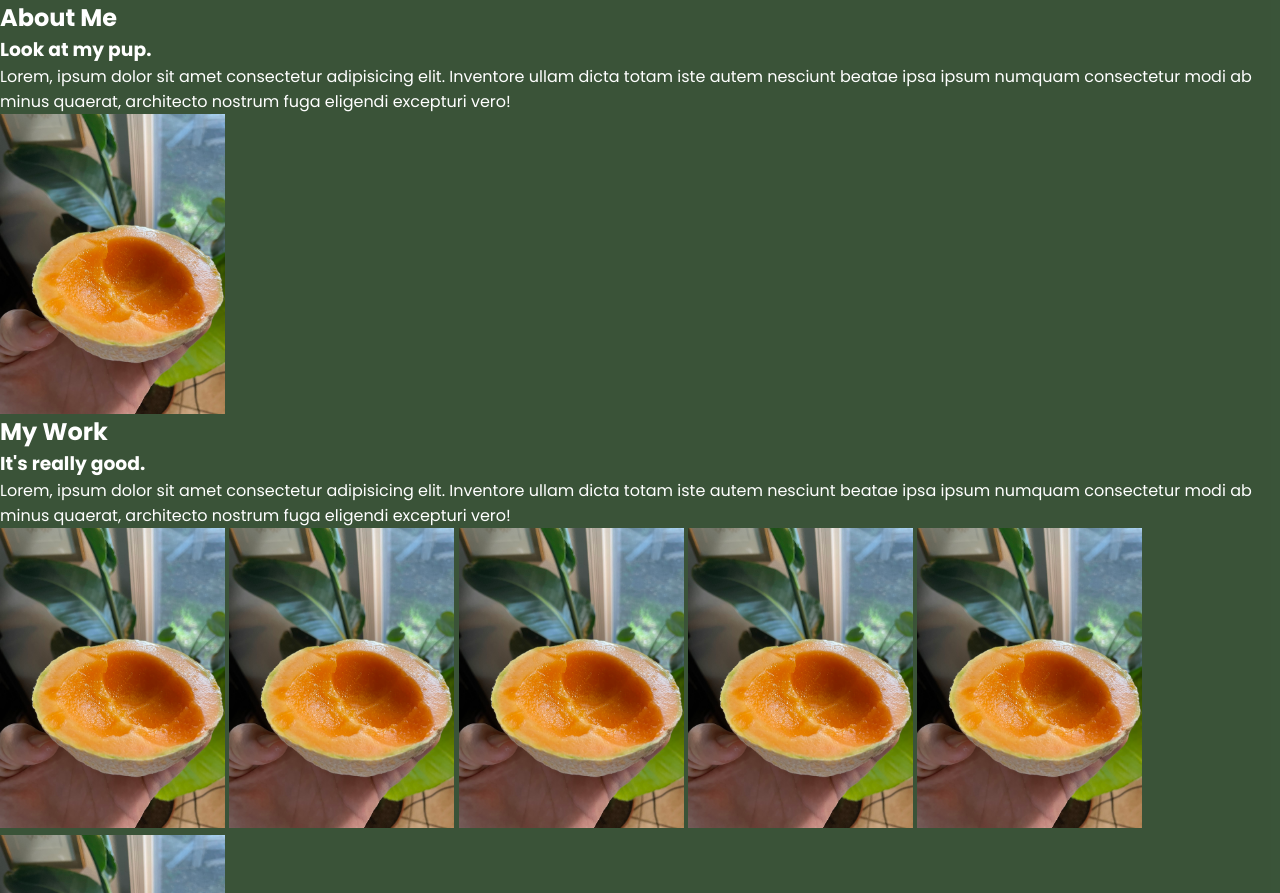
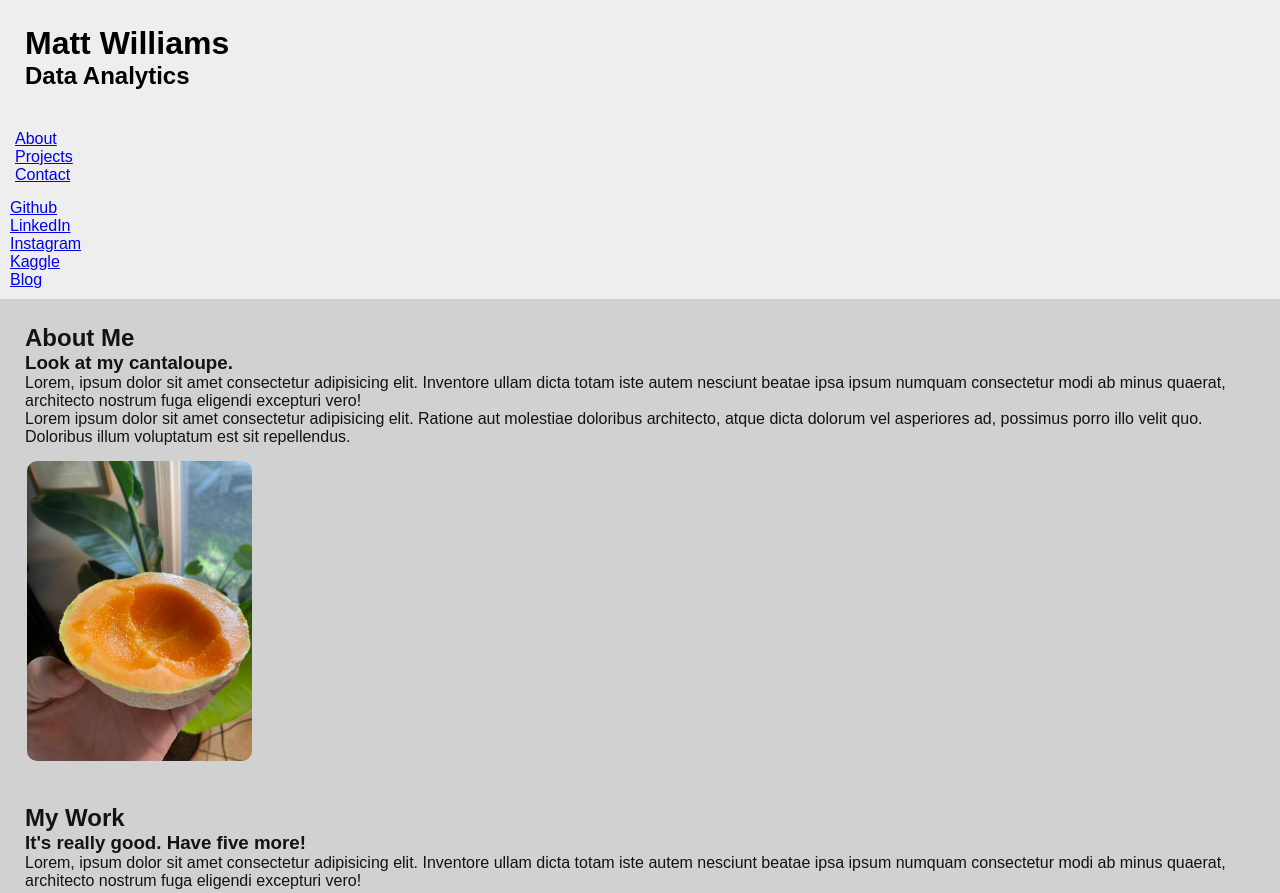
Before and after one commit to mattmwill/portfolio, a plain HTML site: page portfolio.html in a window 1280 px wide. Shown: the top 893 px of the page. Drawn offline with Linux system fonts and the light colour scheme.

Commit message:
changed nav-bar, adjusted colors, added links for socials, linked sections

```diff
--- a/portfolio.html
+++ b/portfolio.html
@@ -7,26 +7,48 @@
     <link rel="stylesheet" href="style.css">
 </head>
 <body>
-    <div class="overlay_portfolio"></div>
-    <div class = portfolio>
-        <section class="aboutme">
-            <div class="aboutme_text">
+    <div class="overlay_main"></div>
+    <div class = "nav-bar">
+        <div class = "nav-title">
+            <h1>Matt Williams</h1>
+            <h2>Data Analytics </h2>
+        </div>
+        <div class = "nav-content">
+            <ul>
+                <li><a href="#about"> About</a></li>
+                <li><a href="#projects"> Projects</a></li>
+                <li><a href="#contact"> Contact</a></li>
+            </ul>
+        </div>
+        <div class = "nav-social">
+            <ul>
+                <li><a href="https://github.com/mattmwill">Github</a></li>
+                <li><a href="https://www.linkedin.com/in/matthew23/">LinkedIn</a></li>
+                <li><a href="https://www.instagram.com/mattmitchl/">Instagram</a></li>
+                <li><a href="https://www.kaggle.com/mattwilliams23">Kaggle</a></li>
+                <li><a href="blog.html">Blog</a></li>
+            </ul>
+        </div>
+    </section>
+    <div class = "main">
+        <section class ="content">
+            <div id ="about">
                 <h2>About Me</h2>
-                <h3>Look at my pup.</h3>
+                <h3>Look at my cantaloupe.</h3>
                 <p>Lorem, ipsum dolor sit amet consectetur adipisicing elit. Inventore ullam dicta totam iste autem nesciunt beatae ipsa ipsum numquam consectetur modi ab minus quaerat, architecto nostrum fuga eligendi excepturi vero! </p>
+                <p>Lorem ipsum dolor sit amet consectetur adipisicing elit. Ratione aut molestiae doloribus architecto, atque dicta dolorum vel asperiores ad, possimus porro illo velit quo. Doloribus illum voluptatum est sit repellendus.</p>
             </div>
             <div class="aboutme_img">
                 <img src="assets/cantaloupe.jpeg" height = 300px>
             </div>
         </section>
-        <section class="projects">
-            <div class="projects_text">
-                <h2>My Work</h2>
-                <h3>It's really good.</h3>
+        <section id ="projects">
+            <div name ="projects_text">
+                <h2><br>My Work</h2>
+                <h3>It's really good. Have five more!</h3>
                 <p>Lorem, ipsum dolor sit amet consectetur adipisicing elit. Inventore ullam dicta totam iste autem nesciunt beatae ipsa ipsum numquam consectetur modi ab minus quaerat, architecto nostrum fuga eligendi excepturi vero! </p>
             </div>
-            <div class="projects_img">
-                <img src="assets/cantaloupe.jpeg" height="300px">
+            <div name ="projects_img">
                 <img src="assets/cantaloupe.jpeg" height="300px">
                 <img src="assets/cantaloupe.jpeg" height="300px">
                 <img src="assets/cantaloupe.jpeg" height="300px">
@@ -34,19 +56,12 @@
                 <img src="assets/cantaloupe.jpeg" height="300px">
             </div>
         </section>
-        <section class="contact">
-            <div class="contact_text">
+        <section id ="contact">
+            <div name ="contact_text">
                 <h2>Contact</h2>
-                <h3>Let's talk about sumthin</h3>
+                <h3>One day, people will want to talk to me.</h3>
                 <p>Lorem, ipsum dolor sit amet consectetur adipisicing elit. Inventore ullam dicta totam iste autem nesciunt beatae ipsa ipsum numquam consectetur modi ab minus quaerat, architecto nostrum fuga eligendi excepturi vero! </p>
             </div>
-            <div class="contact_img">
-                <img src="assets/cantaloupe.jpeg" height="300px">
-                <img src="assets/cantaloupe.jpeg" height="300px">
-                <img src="assets/cantaloupe.jpeg" height="300px">
-                <img src="assets/cantaloupe.jpeg" height="300px">
-                <img src="assets/cantaloupe.jpeg" height="300px">
-                <img src="assets/cantaloupe.jpeg" height="300px">
             </div>
         </section>
     </div>
--- a/style.css
+++ b/style.css
@@ -4,7 +4,6 @@
   margin: 0;
   padding: 0;
   box-sizing: border-box;
-  font-family: 'Poppins', sans-serif;
 }
 header
 {
@@ -12,7 +11,7 @@ header
   top: 0;
   left: 0;
   width: 100%;
-  padding: 40px 100px;
+  padding: 40px 0px;
   z-index: 1000;
   display: flex;
   justify-content: space-between;
@@ -25,27 +24,74 @@ header .logo
   cursor: pointer;
 }
 
-.portfolio{
+/*Side margins must match .nav-bar*/
+.main{
   text-align: left;
-  color:#fff;
-  background-color: #0e2d0cd0;
+  color:rgb(19, 19, 19);
+  background-color: #d1d1d1;
+  font-family: "avenir", sans-serif;
+  min-height: 100vh;
+  align-items: left;
+  padding: 25px;
+  margin-left:0px;
+  margin-right:0px;
 }
 
-.portfolio_text h1 {
+/*Side margins must match .main*/
+.nav-bar {
+  margin-top: 0px;
+  margin-right: 0px;
+  background-color: #eeeeee;
+  font-family: "avenir",sans-serif;
+}
+
+.nav-title{
+  position: relative;
+  text-align: left;
+  padding: 25px;
+  margin-bottom: 0px;
+}
+
+.nav-content ul {
+  margin: 15px;
+  position: relative;
+  align-items: center;
+  list-style-type: none;
+}
+
+.nav-social{
+  margin: 10px;
+}
+
+.nav-title h1{
+  color : black;
+  text-align: left;
+}
+
+.nav-title h2{
+  color : black;
+  position: relative;
+  text-align: left;
+}
+
+.nav-content {
 
 }
 
-.portfolio_text h1 {
-
+.main div {
+  margin-bottom: 15px;
 }
 
-.portfolio_text p{
-  margin:
+.main img {
+  border-radius: 10px;
+  margin-left: 2px;
+  margin-right: 3px;
+  align-items: center;
 }
-
 
 .showcase
 {
+  font-family: "poppins", sans-serif;
   position: absolute;
   right: 0;
   width: 100%;
```
Also changed, not shown: elements_repo.html (added, +16 -0 lines), index.html (+2 -2 lines), styles_repo.css (added, +61 -0 lines), 1 other file.
